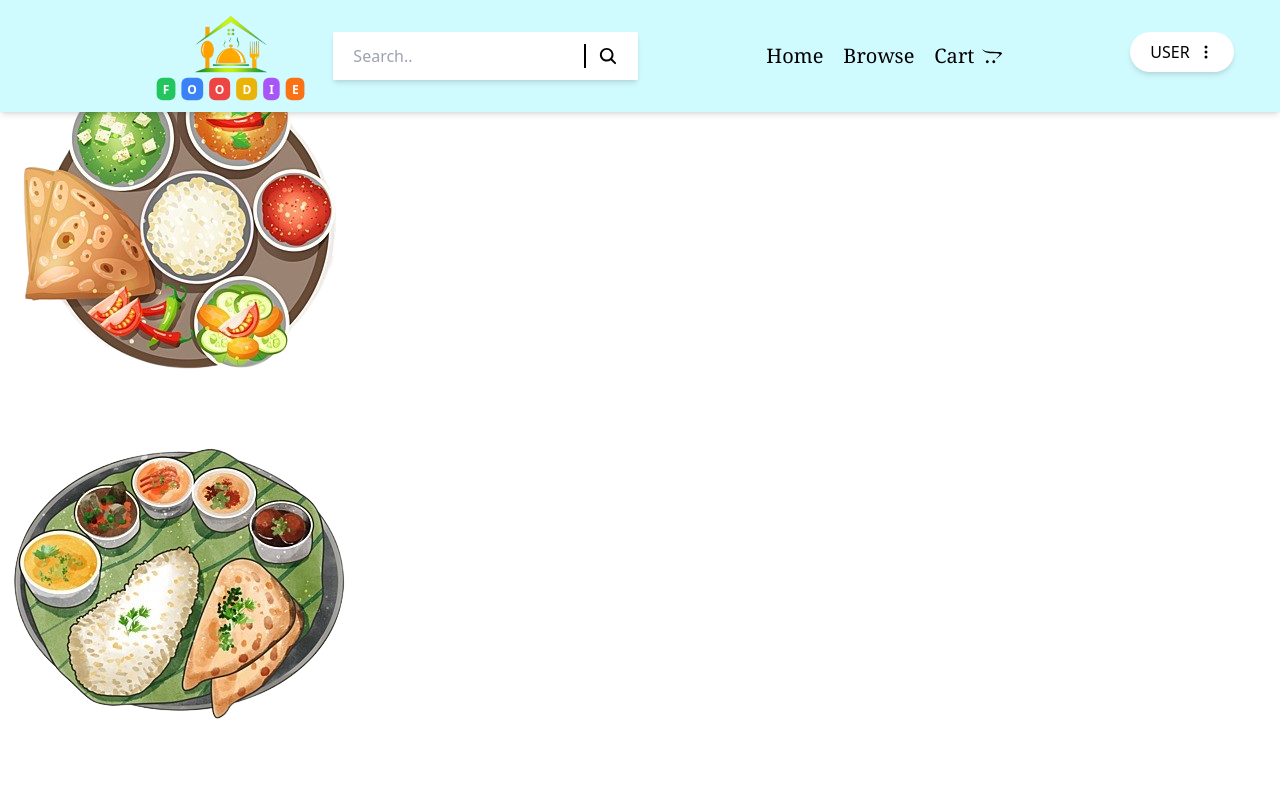
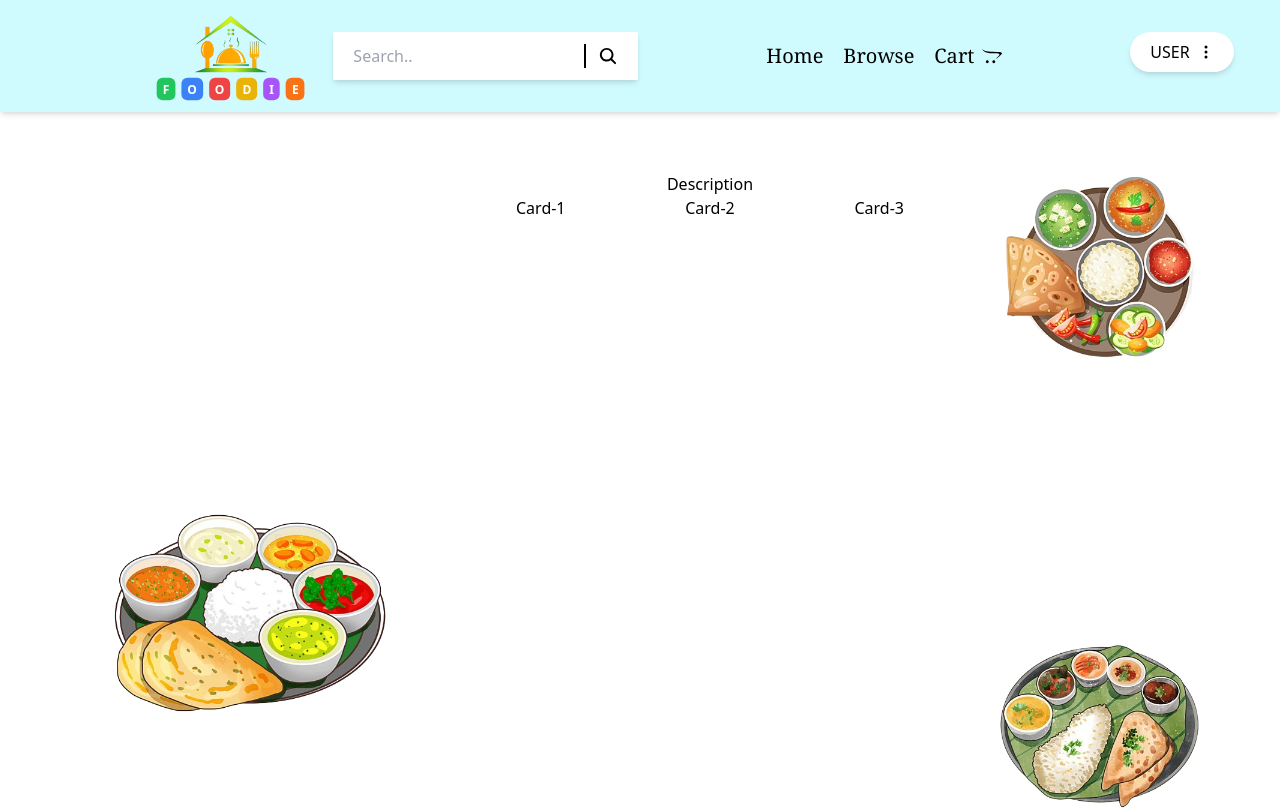
Before and after one commit to Ankitsharma991/foodie_frontend, a React (Create React App) app: page / in a window 1280 px wide. Shown: the top 810 px of the page. Built offline with nearby package versions, Linux system fonts and the light colour scheme.

Commit message:
updated hompage structure

```diff
--- a/src/App.js
+++ b/src/App.js
@@ -1,10 +1,6 @@
 import React from "react";
 import Navbar from "./component/Navbar/Navbar";
-import {
-  BrowserRouter as Router,
-  Route,
-  Routes,
-} from "react-router-dom";
+import { BrowserRouter as Router, Route, Routes } from "react-router-dom";
 import Homepage from "./component/Homepage/Homepage";
 import Footer from "./component/Footer/Footer.js";
 
@@ -15,11 +11,13 @@ function App() {
         <div className="mb-10">
           <Navbar />
         </div>
-        <Routes>
-          <Route path="/" Component={Homepage} />
-        </Routes>
-        <Footer />
-      </div>
+        {/* <div className="mt-10"> */}
+          <Routes>
+            <Route path="/" Component={Homepage} />
+          </Routes>
+          <Footer />
+        </div>
+      {/* </div> */}
     </Router>
   );
 }
--- a/src/component/Homepage/Homepage.js
+++ b/src/component/Homepage/Homepage.js
@@ -5,11 +5,44 @@ import item3 from "../../assets/images/item3.png";
 
 const Homepage = () => {
   return (
-    <div>
-      <div className="">
-        <img src={item2} alt="plate2" />
-        <img src={item3} alt="plate3" />
-        <img src={item1} alt="plate-1" className=""/>
+    <div className="flex items-center mt-[3rem] justify-between md:min-h-auto min-h-[70vh]">
+      <div className="flex items-baseline w-fit">
+        <img
+          src={item1}
+          alt="plate-1"
+          className="lg:h-auto lg:w-auto h-[120px] w-auto lg:m-auto md:mt-[40vh] lg:scale-[0.6] lg:mt-[30vh] mt-[40vh]"
+        />
+      </div>
+
+      <div className="p-4 lg:mt-[-75vh] mt-[-30vh] h-full w-full  flex flex-col justify-between z-100 flex-1  text-center">
+        <div>
+          <p>Description</p>
+        </div>
+        <div className="flex justify-between items-center text-center">
+          <div>
+            <p>Card-1</p>
+          </div>
+          <div>
+            <p>Card-2</p>
+          </div>
+          <div>
+            <p>Card-3</p>
+          </div>
+        </div>
+      </div>
+      <div className="flex flex-col items-center justify-between">
+        <div className="flex w-fit flex-col items-center justify-between lg:gap-[10vh] gap-[25vh]">
+          <img
+            src={item2}
+            alt="plate2"
+            className="lg:h-auto lg:scale-[0.6] lg:w-auto h-[120px] w-auto mb-4"
+          />
+          <img
+            src={item3}
+            alt="plate3"
+            className="lg:h-auto lg:scale-[0.6] lg:w-auto h-[120px] w-auto"
+          />
+        </div>
       </div>
     </div>
   );
```
